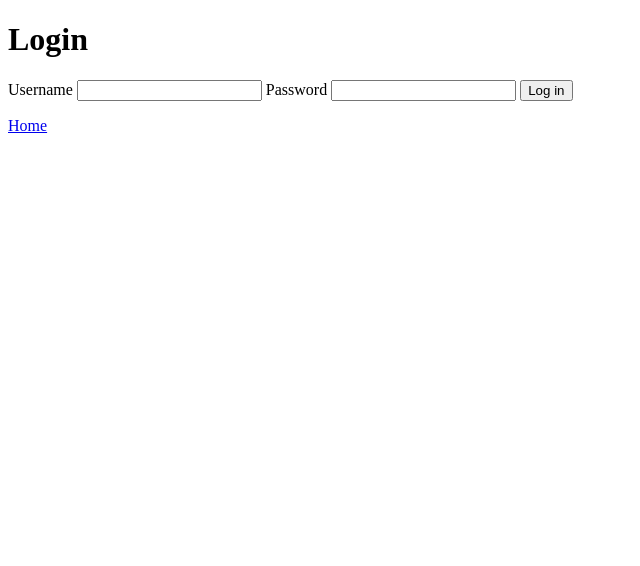
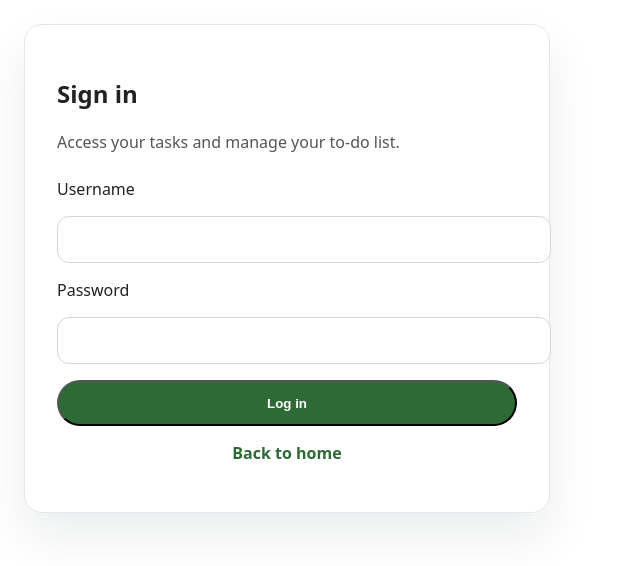
Before and after one commit to miniManMort/ai_app, a Flask app: page /login in a window 1280 px wide. Shown: the top 566 px of the page, without its empty margins (0-640 px from the left). Run offline with Flask 2, Linux system fonts and the light colour scheme.

Commit message:
initial nicely formatted version

```diff
--- a/static/styles.css
+++ b/static/styles.css
@@ -50,6 +50,114 @@ header nav a {
 
 main {
   padding: 1.5rem;
+}
+
+.page-center {
+  display: flex;
+  justify-content: center;
+  padding: 1.5rem;
+  background: #f7faf7;
+}
+
+.page-card {
+  width: min(600px, 100%);
+  background: #fff;
+  border: 1px solid #e6e6e6;
+  border-radius: 18px;
+  box-shadow: 0 24px 50px rgba(15, 23, 42, 0.08);
+  padding: 2rem;
+}
+
+.page-card-header {
+  margin-bottom: 1.5rem;
+}
+
+.page-card-header p {
+  margin: 0.5rem 0 0;
+  color: #555;
+  line-height: 1.6;
+}
+
+.task-form {
+  display: grid;
+  gap: 1.25rem;
+}
+
+.task-form label {
+  font-weight: 600;
+}
+
+.form-button {
+  width: 100%;
+}
+
+.homepage-hero {
+  display: flex;
+  align-items: center;
+  justify-content: center;
+  height: 80px
+  background: #f7faf7;
+}
+
+.auth-card {
+  width: min(460px, 100%);
+  background: #fff;
+  border: 1px solid #e6e6e6;
+  border-radius: 18px;
+  box-shadow: 0 24px 50px rgba(15, 23, 42, 0.08);
+  padding: 2rem;
+}
+
+.auth-card-header {
+  margin-bottom: 1.5rem;
+}
+
+.auth-card-header p {
+  margin: 0.5rem 0 0;
+  color: #555;
+  line-height: 1.5;
+}
+
+.auth-form {
+  display: grid;
+  gap: 1rem;
+}
+
+.form-input {
+  width: 100%;
+  padding: 0.85rem 1rem;
+  border: 1px solid #d7d7d7;
+  border-radius: 12px;
+  font-size: 1rem;
+  outline: none;
+  transition: border-color 0.2s ease, box-shadow 0.2s ease;
+}
+
+.form-input:focus {
+  border-color: #2d6a35;
+  box-shadow: 0 0 0 4px rgba(45, 106, 53, 0.12);
+}
+
+.form-button {
+  width: 100%;
+  text-align: center;
+}
+
+.error-message {
+  margin: 0 0 1rem;
+  color: #d00;
+  font-weight: 600;
+}
+
+.form-footer {
+  margin-top: 1rem;
+  text-align: center;
+}
+
+.form-footer a {
+  color: #2d6a35;
+  text-decoration: none;
+  font-weight: 600;
 }
 
 .homepage-hero {
--- a/templates/index.html
+++ b/templates/index.html
@@ -14,10 +14,10 @@
           <h1>Welcome back, {{ username }}!</h1>
           <p>This is a minimal Flask application.</p>
         </div>
-        <a class="button" href="{{ url_for('tasks.create_task') }}">Add a Task</a>
       </section>
 
       <section class="task-panel">
+        <a class="button" href="{{ url_for('tasks.create_task') }}">Add a Task</a>
         <h2>Recent Tasks</h2>
         {% if tasks %}
           <ul class="task-list">
--- a/templates/login.html
+++ b/templates/login.html
@@ -4,21 +4,31 @@
     <meta charset="utf-8">
     <meta name="viewport" content="width=device-width,initial-scale=1">
     <title>Login</title>
+    <link rel="stylesheet" href="{{ url_for('static', filename='styles.css') }}">
   </head>
   <body>
-    <main>
-      <h1>Login</h1>
-      <form method="post" action="/login">
+    <main class="login-page">
+      <section class="auth-card">
+        <div class="auth-card-header">
+          <h1>Sign in</h1>
+          <p>Access your tasks and manage your to-do list.</p>
+        </div>
+
         {% if error %}
-        <p style="color:red">{{ error }}</p>
+          <p class="error-message">{{ error }}</p>
         {% endif %}
-        <label for="username">Username</label>
-        <input id="username" name="username" type="text" required />
-        <label for="password">Password</label>
-        <input id="password" name="password" type="password" required />
-        <button type="submit">Log in</button>
-      </form>
-      <p><a href="/">Home</a></p>
+
+        <form method="post" action="/login" class="auth-form">
+          <label for="username">Username</label>
+          <input class="form-input" id="username" name="username" type="text" required />
+
+          <label for="password">Password</label>
+          <input class="form-input" id="password" name="password" type="password" required />
+
+          <button class="button form-button" type="submit">Log in</button>
+        </form>
+        <p class="form-footer"><a href="/">Back to home</a></p>
+      </section>
     </main>
   </body>
 </html>
```
Also changed, not shown: templates/tasks/create.html (+23 -19 lines), templates/tasks/edit.html (+23 -19 lines).
